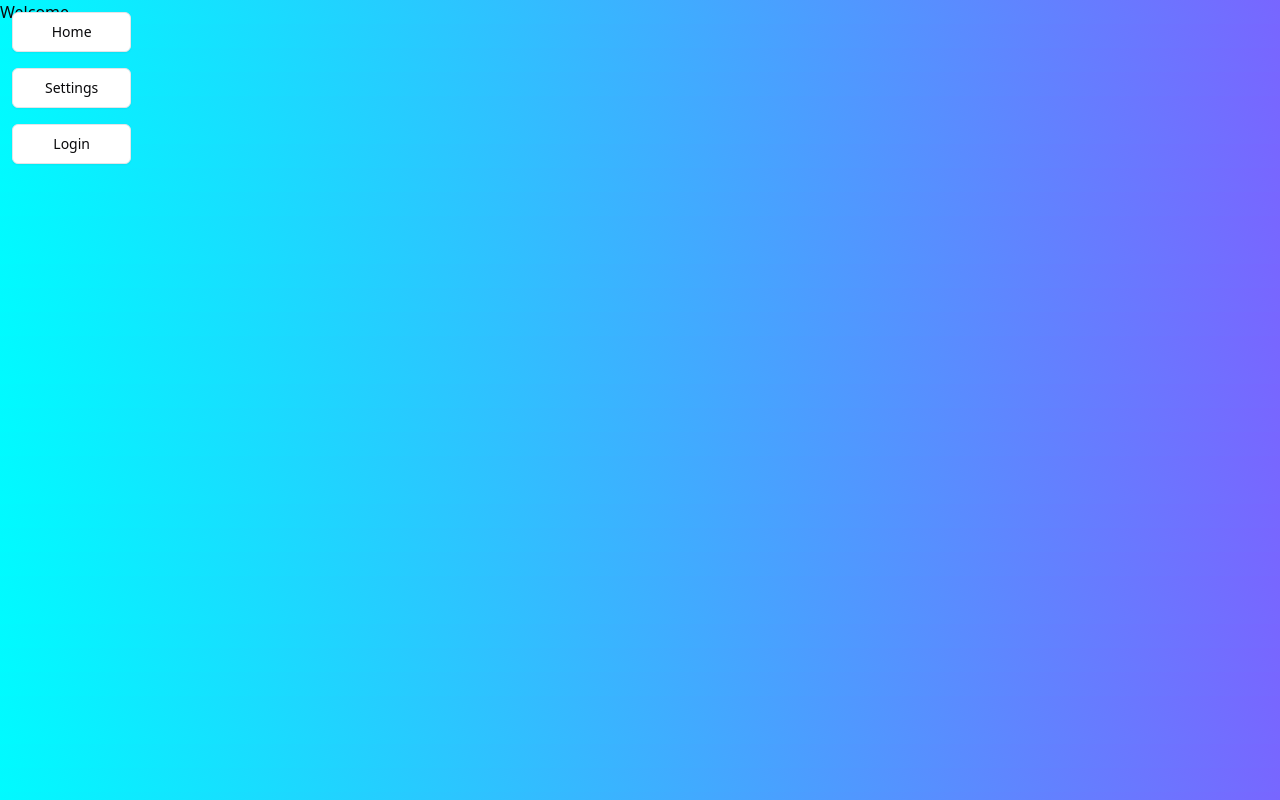
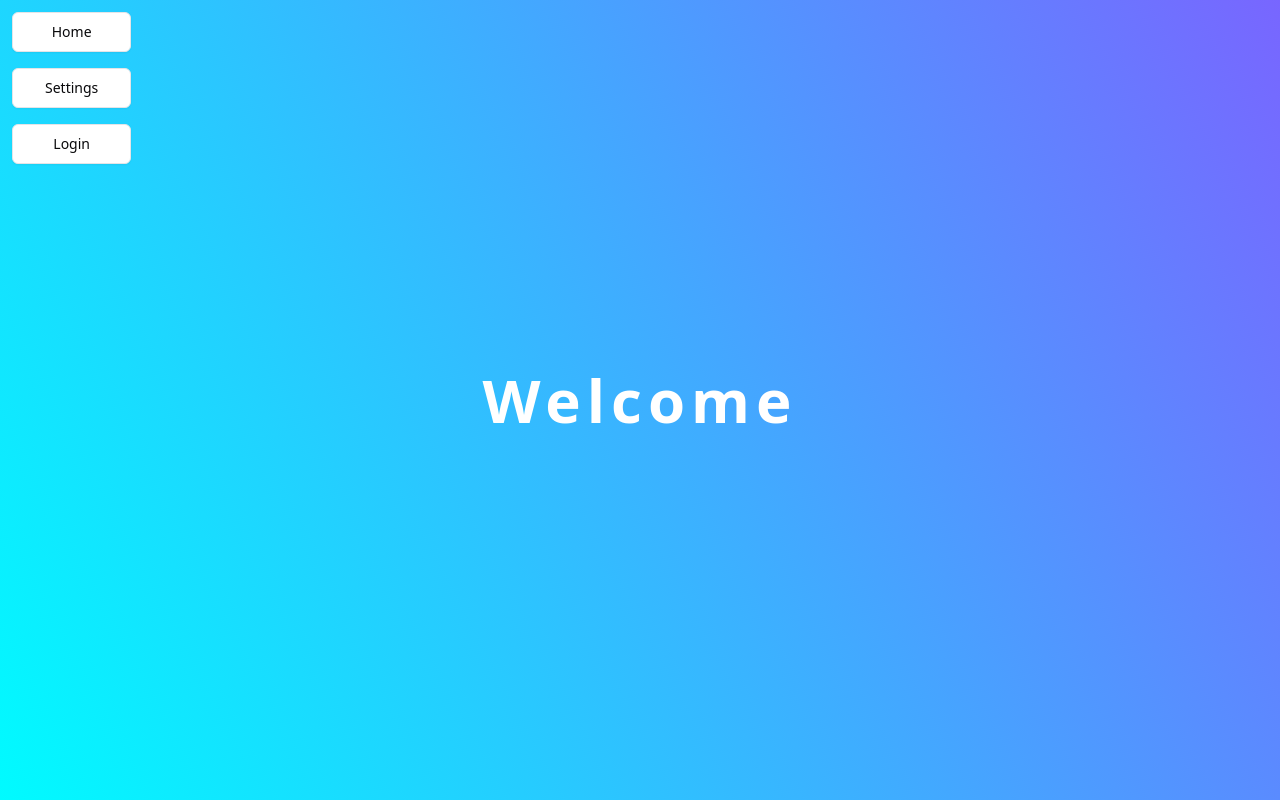
Before and after one commit to SergeyBogomolovv/Auth-client, a React (Vite) app: page / in a window 1280 px wide. Built offline with nearby package versions, Linux system fonts and the light colour scheme.

Commit message:
some quick fixes

```diff
--- a/src/assets/main-layout.tsx
+++ b/src/assets/main-layout.tsx
@@ -3,9 +3,11 @@ import { Outlet } from 'react-router'
 
 export default function MainLayout() {
   return (
-    <div>
+    <>
       <Navbar />
-      <Outlet />
-    </div>
+      <div className='min-h-[100svh]'>
+        <Outlet />
+      </div>
+    </>
   )
 }
--- a/src/pages/main.tsx
+++ b/src/pages/main.tsx
@@ -1,3 +1,7 @@
 export default function MainPage() {
-  return <div>Welcome</div>
+  return (
+    <div className='flex items-center justify-center min-h-[100svh] text-6xl text-white font-extrabold tracking-widest'>
+      Welcome
+    </div>
+  )
 }
--- a/src/schemas/index.ts
+++ b/src/schemas/index.ts
@@ -6,13 +6,9 @@ export const RegisterSchema = z
     password: z.string().min(6),
     passwordRepeat: z.string().min(6),
   })
-  .superRefine(({ passwordRepeat, password }, ctx) => {
-    if (passwordRepeat !== password) {
-      ctx.addIssue({
-        code: 'custom',
-        message: 'The passwords doesnot match',
-      })
-    }
+  .refine((data) => data.password === data.passwordRepeat, {
+    message: "Passwords doesn't match",
+    path: ['passwordRepeat'],
   })
 
 export const LoginSchema = z.object({
```
